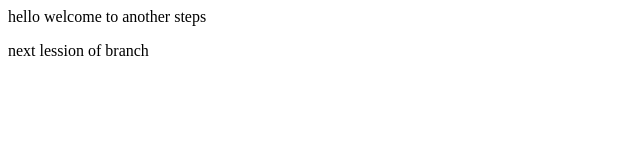
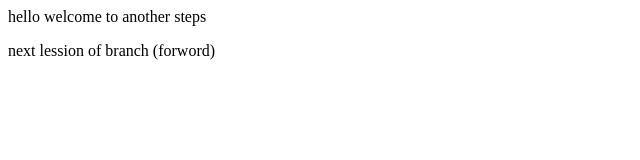
Before and after one commit to Ankush1818/localRepo, a plain HTML site: page index.html in a window 1280 px wide. Shown: the full height of the page, 0-640 px from the left. Drawn offline with Linux system fonts and the light colour scheme.

Commit message:
add forword

```diff
--- a/index.html
+++ b/index.html
@@ -1,2 +1,2 @@
 <p> hello welcome to another steps</p>
-<p> next lession of branch</p>
+<p> next lession of branch (forword)</p>
```
